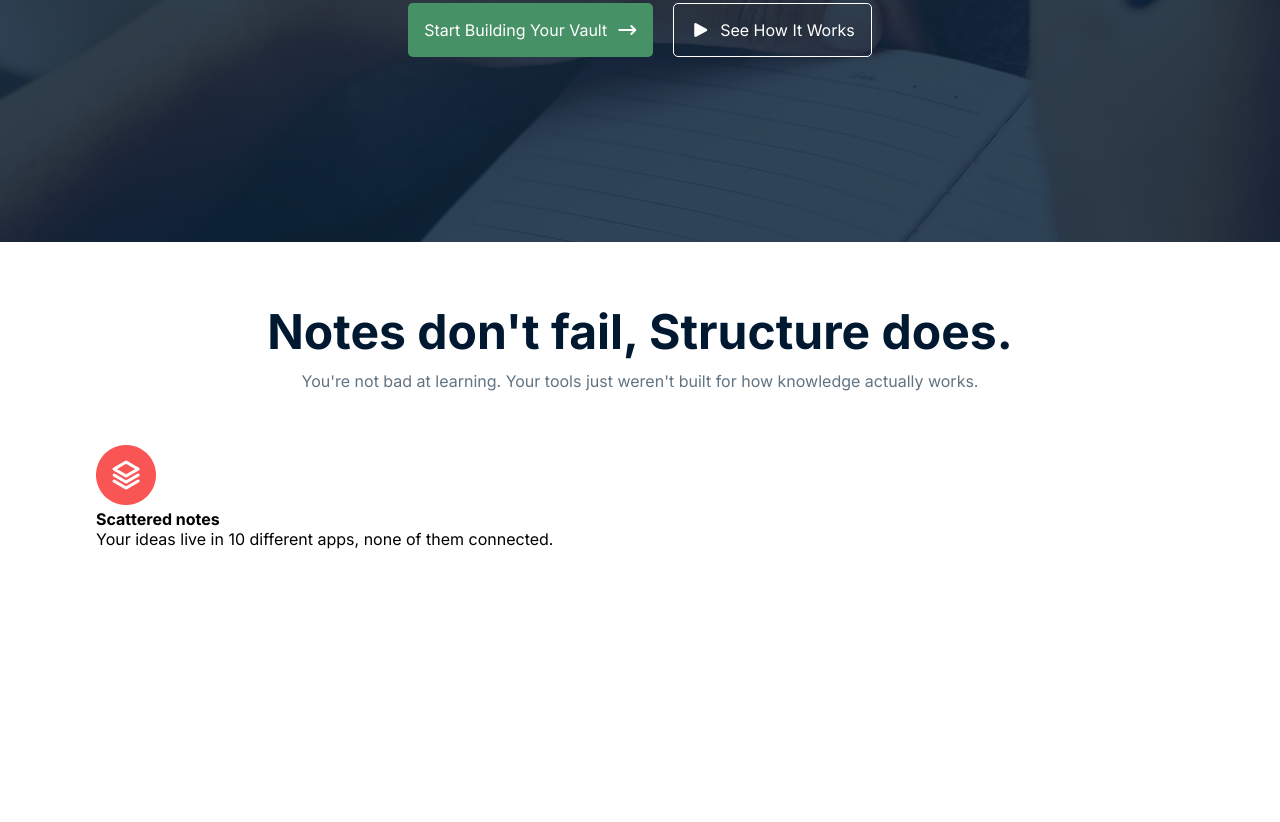
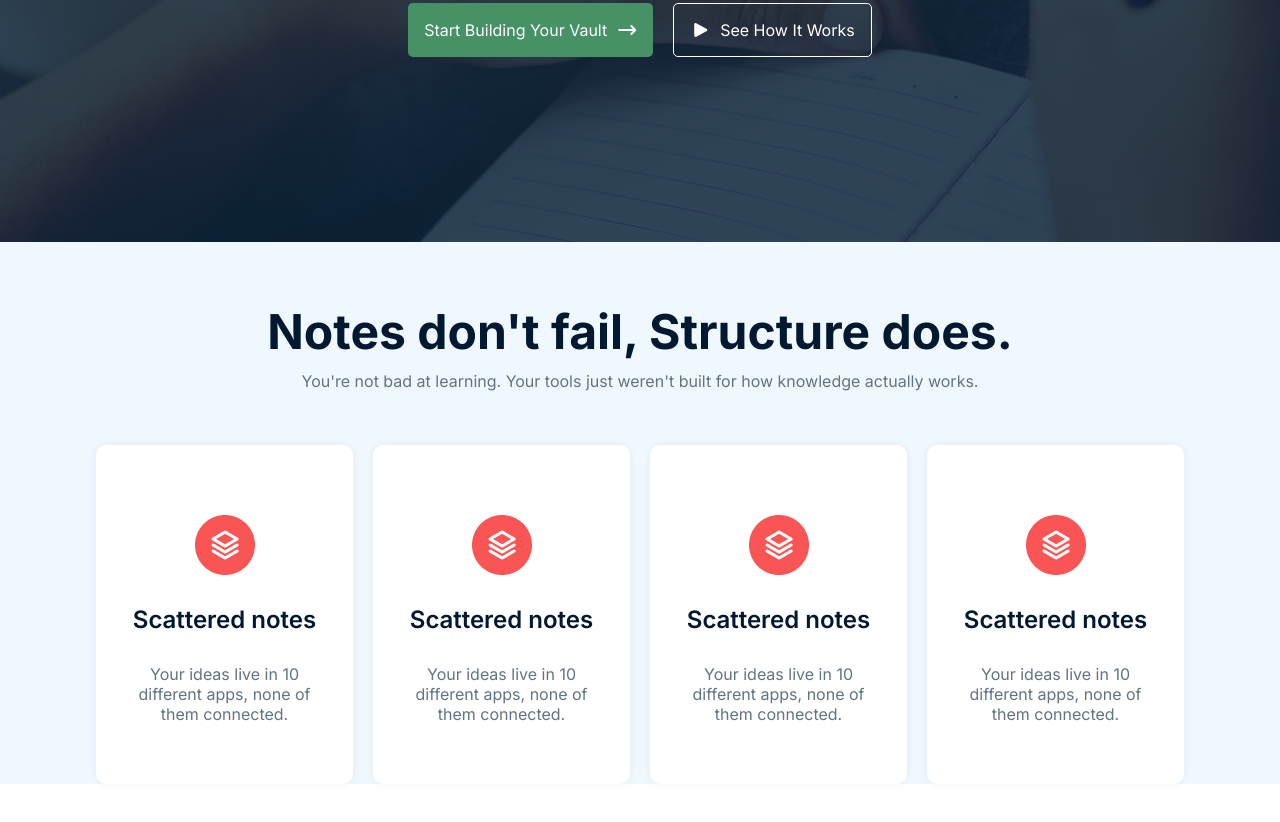
Before and after one commit to Sharmin23/knowledge-vault, a plain HTML site: page index.html in a window 1280 px wide. Shown: the part 508-1330 px from the top of the page. Before the commit the page ends 1177 px from the top, so only its background shows below. Drawn offline with Linux system fonts and the light colour scheme.

Commit message:
featurd added

```diff
--- a/index.html
+++ b/index.html
@@ -20,6 +20,7 @@
     <link rel="stylesheet" href="style.css" />
   </head>
   <body class="font-inter">
+     <!-- header -->
     <header>
       <nav>
         <div class="logo">
@@ -60,20 +61,38 @@
         </div>
       </div>
     </header>
+     <!-- feature -->
     <section id="feature">
-      <div>
+      <div class="feature-container">
         <div class="feature-heading">
           <h2 class="feature-heading-tittle">Notes don't fail, Structure does.</h2>
           <p class="feature-heading-description">You're not bad at learning. Your tools just weren't built for how knowledge actually works.</p>
         </div>
         <div class="feature-cards">
-            <div>
-              <img src="assets/img-1 (1).png" alt="">
-              <h4>Scattered notes</h4>
-              <p>Your ideas live in 10 different apps, none of them connected.</p>
+            <div class="feature-card">
+              <img src="assets/img-1 (1).png" alt="" class="feature-img">
+              <h4 class="feature-card-heading">Scattered notes</h4>
+              <p class="feature-card-description">Your ideas live in 10 different apps, none of them connected.</p>
+            </div>
+             <div class="feature-card">
+              <img src="assets/img-1 (1).png" alt="" class="feature-img">
+              <h4 class="feature-card-heading">Scattered notes</h4>
+              <p class="feature-card-description" >Your ideas live in 10 different apps, none of them connected.</p>
+            </div>
+             <div class="feature-card">
+              <img src="assets/img-1 (1).png" alt="" class="feature-img">
+              <h4 class="feature-card-heading">Scattered notes</h4>
+              <p class="feature-card-description">Your ideas live in 10 different apps, none of them connected.</p>
+            </div>
+             <div class="feature-card">
+              <img src="assets/img-1 (1).png" alt="" class="feature-img">
+              <h4 class="feature-card-heading">Scattered notes</h4>
+              <p class="feature-card-description">Your ideas live in 10 different apps, none of them connected.</p>
             </div>
         </div>
       </div>
     </section>
+
+
   </body>
 </html>
--- a/style.css
+++ b/style.css
@@ -32,7 +32,6 @@ nav{
 }
 header{
     margin-top: 10px;
-    margin-bottom:16px;
 }
 nav ul{
     display: flex;
@@ -136,10 +135,14 @@ nav ul li a {
     gap: 20px;
 }
 #feature{
+ background-color: #30B868;
+ background-color: aliceblue;
+}
+.feature-container{
     width: 85%;
     margin: 0 auto;
-    margin-top: 60px;
-    margin-bottom: 120px;
+    padding-top: 60px;
+    /* padding-bottom: 120px; */
 }
 .feature-heading{
     text-align: center;
@@ -157,4 +160,38 @@ nav ul li a {
 .feature-cards {
     margin-top:44px;
     margin-bottom: 120px;
+    display:flex;
+    gap: 20px;
+
 }
+.feature-card{
+  display: flex;
+  flex-direction: column;
+  gap:30px;
+  align-items: center;
+  justify-content: center;
+  padding: 24px;
+  background-color: #FFFFFF;
+  padding-top: 70px;
+  padding-bottom: 60px;
+  border-radius: 10px;
+  box-shadow: 0px 0px 8px 0px rgba(0, 0, 0, 0.06);
+
+
+}
+.feature-card-heading{
+    font-size: 24px;
+    font-weight:600;
+    color: #001931;
+    /* line-height:100%; */
+}
+.feature-img{
+ width:60px;
+ height:60px;
+}
+.feature-card-description{
+    font-size:16px;
+    line-height:20px;
+    color:#627382;
+    text-align: center;
+}
```
